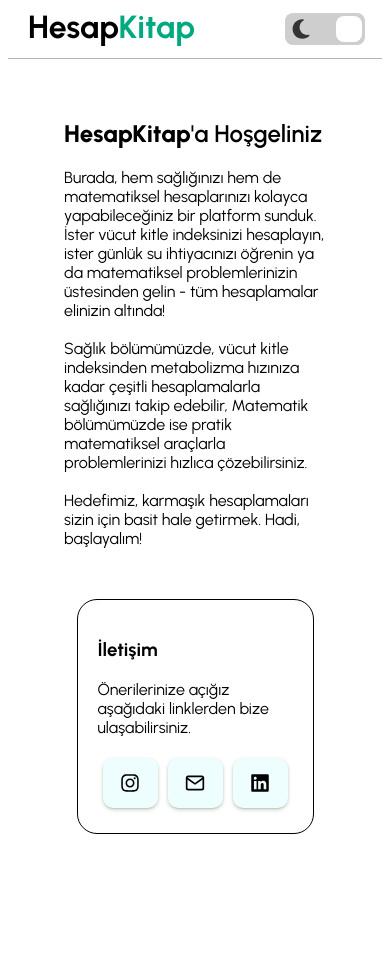
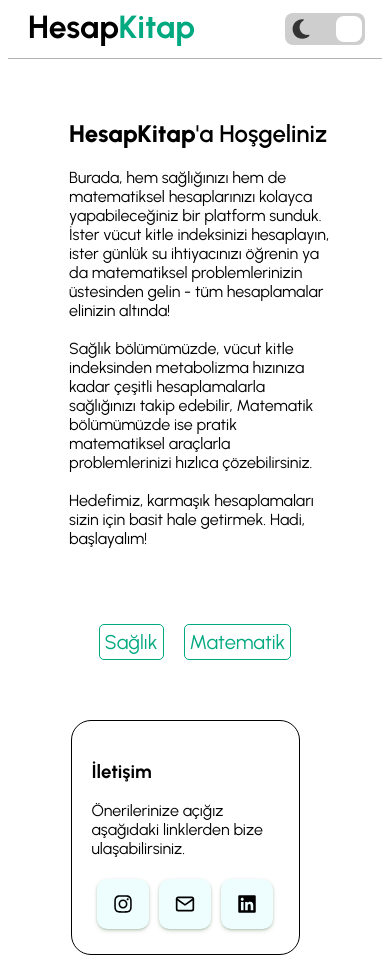
Before and after one commit to MBasaran4/HesapKitap, a React (Vite) app: page / in a window 390 px wide. Before the commit the page ends 844 px from the top, so only its background shows below. Built offline with nearby package versions, Linux system fonts and the light colour scheme.

Commit message:
Mobile Style

```diff
--- a/src/components/Body.css
+++ b/src/components/Body.css
@@ -23,7 +23,15 @@
     align-items: center;
     width: 70%;
     height: 70%;
-    padding: 20px;
+    padding-top: 20px;
+    padding-bottom: 20px;
+    margin-left: 20px;
+    margin-right: 10px;
+}
+
+.categories{
+    display: none;
+    transition: 0.2s ease-in-out;
 }
 
 .connect{
@@ -35,6 +43,7 @@
     padding: 20px;
     border: .5px solid var(--text-color);
     border-radius: 20px;
+    margin-right: 20px;
 }
 
 h2{
@@ -98,10 +107,64 @@
     .main{
         flex-direction: column;
     }
+    .welcome{
+        margin-bottom: 30px;
+    }
+    .categories{
+        display: flex;
+        justify-content: center;
+        align-items: center;
+        transition: 0.2s ease-in-out;
+    }
+    li{
+        position: relative;
+        justify-content: center;
+        align-items: center;
+        text-align: center;
+        background-color: transparent;
+        color: var(--button-color);
+        border: 1px solid var(--button-color);
+        margin: 10px;
+        padding: 5px;
+        font-size: 20px;
+        border-radius: 5px;
+        list-style-type: none;
+        cursor: pointer;
+        transition: 0.2s ease-in-out;
+        text-decoration: none;
+    }
+    li:hover{
+        background-color: var(--button-color);
+    }
+    .nalt{
+        display: none;
+        position: absolute;
+        flex-direction: column;
+        top: 110%;
+        left: 0%;
+        background-color: var(--button-color);
+        padding: 10px;
+        border-radius: 5px;
+    }
+    .nalt a{
+        color: var(--background-color);
+        text-decoration: none;
+        transition: 0.2s ease-in-out;
+        top: 0;
+    }
+    li:hover .title{
+        color: var(--background-color);
+        padding-bottom: 5px;
+        margin-bottom: 5px;
+        border-radius: 5px 5px 0px 0px;
+    }
+    li:hover .nalt{
+       display: flex;
+    }
     .connect{
-        position: absolute;
         height: auto;
         width: 50%;
         bottom: 10px;
+        margin-top: 50px;
     }
 }
--- a/src/components/Body.jsx
+++ b/src/components/Body.jsx
@@ -12,6 +12,23 @@
             Sağlık bölümümüzde, vücut kitle indeksinden metabolizma hızınıza kadar çeşitli hesaplamalarla sağlığınızı takip edebilir, Matematik bölümümüzde ise pratik matematiksel araçlarla problemlerinizi hızlıca çözebilirsiniz. <br /><br />
             Hedefimiz, karmaşık hesaplamaları sizin için basit hale getirmek. Hadi, başlayalım!</p>
         </div>
+
+        <div className='categories'>
+          <li>
+            <a className='title'>Sağlık</a>
+            <div className='nalt'>
+              <a href="https://boy-kilo-endeks.vercel.app">Boy Kilo Endeksi Hesap</a>
+              <a href="https://metabolizma-hesap.vercel.app">Metobalizma Hızı Hesap</a>
+            </div>
+          </li>
+          <li>
+            <a className='title'>Matematik</a>
+            <div className='nalt'>
+              <a>Yakında..</a>
+            </div>
+          </li>
+        </div>
+
         <div className='connect'>
             <h3>İletişim</h3>
             <p>Önerilerinize açığız aşağıdaki linklerden bize ulaşabilirsiniz.</p>
--- a/src/components/MainPage.css
+++ b/src/components/MainPage.css
@@ -85,7 +85,7 @@
     padding: 10px;
     border-radius: 5px 5px 0px 0px;
 }
-.menu .title:hover{
+li:hover .title{
     background-color: var(--button-color);
 }
 .menu .nalt{
```
